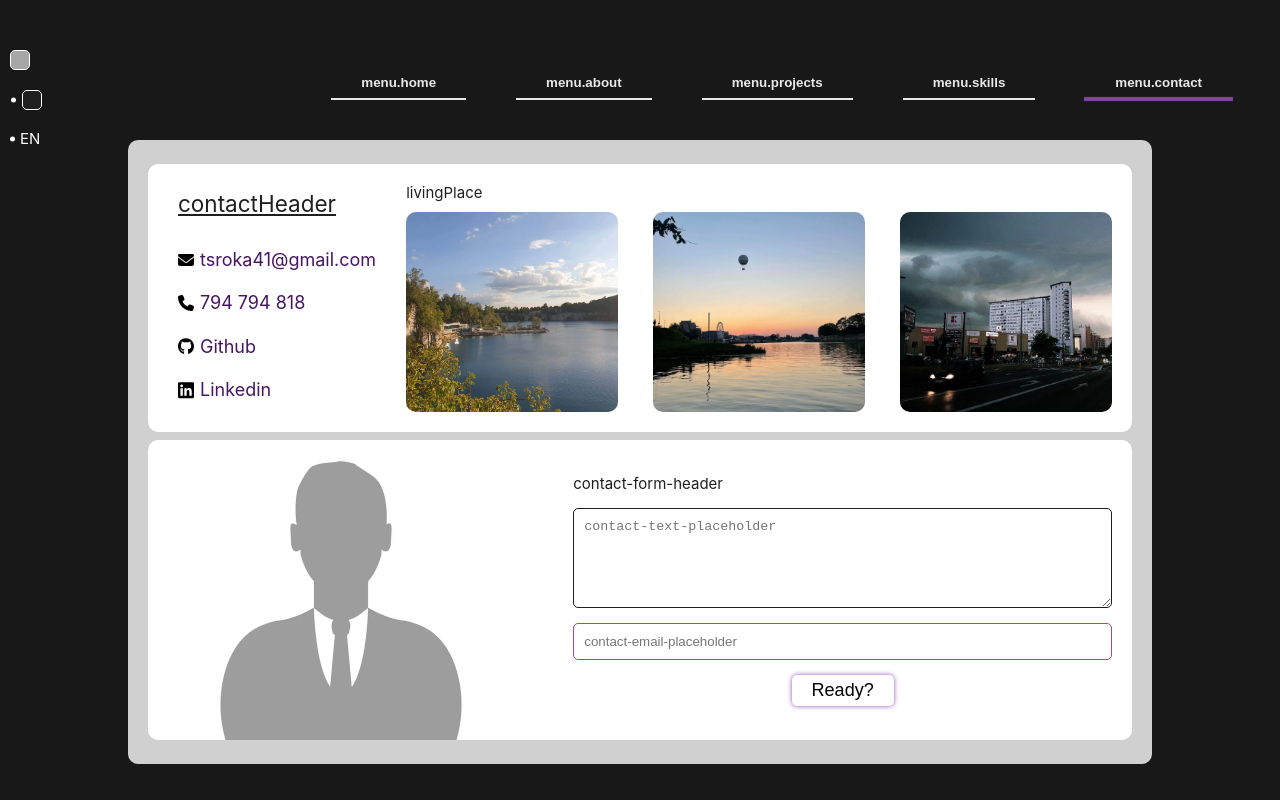
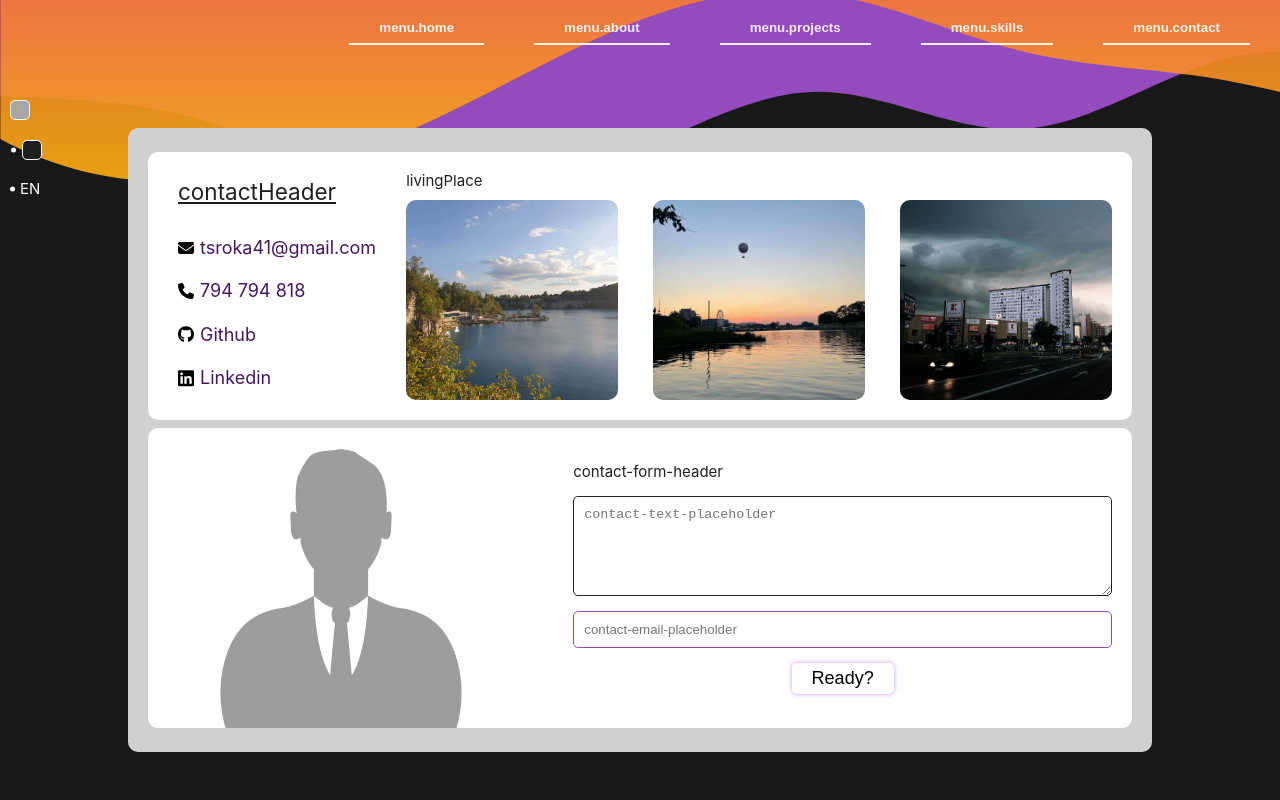
Before and after one commit to khamtaler/portfolio, a Vue app: page / in a window 1280 px wide. Both pictures are taken after a click on the element "menu.contact". Built offline with nearby package versions, Linux system fonts and the light colour scheme.

Commit message:
Added menu background, fixed form button styling

```diff
--- a/src/App.vue
+++ b/src/App.vue
@@ -37,7 +37,7 @@ import HamburgerIcon from './components/icons/HamburgerIcon.vue';
 					alt="Creator picture"
 				/>
 				<div class="homepage--sectionText">
-					<h1>{{ $t('opening') }}</h1>
+					<h1 class="homepage--sectionHeader">{{ $t('opening') }}</h1>
 					<p class="homepage--sectionTextWelcome" v-html="$t('greetings')"></p>
 				</div></div
 		></Tile>
@@ -162,6 +162,7 @@ export default {
 	justify-content: center;
 	height: 100%;
 	width: 100%;
+	margin-top: 80px;
 }
 .homepage--section {
 	display: flex;
@@ -170,6 +171,9 @@ export default {
 	background: #fff;
 	border-radius: 10px;
 	padding: 20px;
+}
+.homepage--sectionHeader {
+	margin-bottom: 15px;
 }
 .homepage--sectionTextWelcome {
 	line-height: 2;
--- a/src/components/ColorsAside.vue
+++ b/src/components/ColorsAside.vue
@@ -89,7 +89,7 @@ export default {
 }
 @media (min-width: 841px) {
 	.colorMenu {
-		top: 50px;
+		top: 100px;
 		left: 10px;
 		flex-direction: column;
 	}
--- a/src/components/ContactForm.vue
+++ b/src/components/ContactForm.vue
@@ -104,10 +104,22 @@ export default {
 	content: '';
 	position: absolute;
 	height: 100%;
-	width: 1px;
-	background: #1f1f1f;
+	width: 100%;
+
+	background: transparent;
 	opacity: 0;
+}
+.button--contact::before {
 	top: 0px;
+	border-left: 1px solid #d190f7;
+	border-top: 1px solid #d190f7;
+	border-radius: 5px 0px 0px 0px;
+}
+.button--contact::after {
+	bottom: 0px;
+	border-right: 1px solid #d190f7;
+	border-bottom: 1px solid #d190f7;
+	border-radius: 0px 0px 5px 0px;
 }
 .button--contact:hover {
 	background: transparent;
@@ -120,25 +132,26 @@ export default {
 }
 .button--contact:hover::before {
 	left: -5px;
+	top: -5px;
 	opacity: 1;
 }
 .button--contact:hover::after {
 	right: -5px;
+	bottom: -5px;
 	opacity: 1;
 }
 
 .dark {
 	.button--contact {
-		box-shadow: 0px 0px 5px 0px #944bbe;
+		box-shadow: 0px 0px 5px 0px #d190f7;
 	}
 	.button--contact:hover {
 		box-shadow: none;
 	}
-	.button--contact::before,
-	.button--contact::after {
-		background: #944bbe;
-		box-shadow: 0px 0px 1px 1px #944bbe;
-	}
+	// .button--contact::before,
+	// .button--contact::after {
+	// 	box-shadow: 0px 0px 1px 1px #944bbe;
+	// }
 	.contact--message:focus-visible,
 	.contact--email:focus-visible {
 		border: 1px solid #944bbe;
--- a/src/components/Menu.vue
+++ b/src/components/Menu.vue
@@ -1,3 +1,7 @@
+<script setup>
+import MenuBackground from '../assets/bgImages/MenuBackground.vue';
+</script>
+
 <template>
 	<div class="menu">
 		<MenuItem
@@ -27,6 +31,7 @@ export default {
 	},
 	components: {
 		MenuItem,
+		MenuBackground,
 	},
 };
 </script>
@@ -34,14 +39,32 @@ export default {
 <style lang="scss" scoped>
 .menu {
 	display: flex;
+	position: absolute;
 	flex-direction: row;
-	width: 100%;
+	width: 100vw;
+	top: 0;
+	right: calc(-1 * (100vw - 100%) / 2);
 	min-height: 62px;
-	align-items: end;
+	height: 250px;
+	align-items: baseline;
 	justify-content: flex-end;
 	gap: 50px;
-	margin-bottom: 30px;
 	padding: 10px 0px;
+
+	background-repeat: no-repeat;
+	background-size: cover;
+	transition: 0s;
+}
+
+.light {
+	.menu {
+		background-image: url('../assets/bgImages/MenuBackgroundLight.svg');
+	}
+}
+.dark {
+	.menu {
+		background-image: url('../assets/bgImages/MenuBackgroundDark.svg');
+	}
 }
 @media (max-width: 840px) {
 	.menu {
--- a/src/components/MenuItem.vue
+++ b/src/components/MenuItem.vue
@@ -11,6 +11,9 @@ export default {};
 </script>
 
 <style lang="scss" scoped>
+.menu:not(.mobile) .menuItem:last-child {
+	margin-right: 30px;
+}
 .menuItem--button {
 	background: transparent;
 	color: #fff;
@@ -40,17 +43,18 @@ export default {};
 }
 .light {
 	.menuItem--button {
-		color: #000;
+		color: #fff;
 	}
 	.menuItem--button::before {
-		background: #000;
+		background: #fff;
 	}
 }
-
-.active {
-	.menuItem--button::before {
-		background: #944bbe;
-		box-shadow: 0px 0px 1px 1px #944bbe;
+.light {
+	.active {
+		.menuItem--button::before {
+			background: #ffde0b;
+			box-shadow: 0px 0px 1px 1px #ffde0b;
+		}
 	}
 }
 </style>
--- a/src/components/Tile.vue
+++ b/src/components/Tile.vue
@@ -22,6 +22,11 @@ export default {};
 	padding: 20px;
 	border-radius: 10px;
 }
+.light {
+	.tile {
+		background: #ebebeb;
+	}
+}
 .dark {
 	.tile {
 		background: #d1d0d0;
```
Also changed, not shown: src/assets/bgImages/MenuBackgroundDark.svg (added), src/assets/bgImages/MenuBackgroundLight.svg (added).
